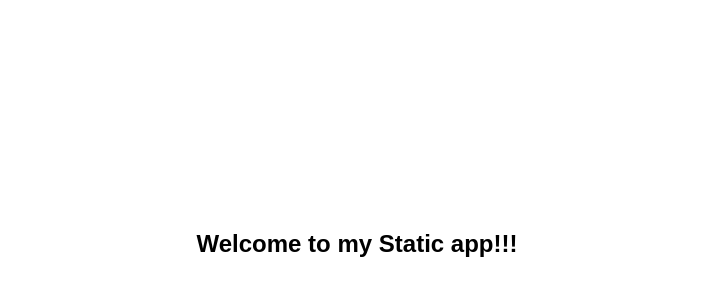
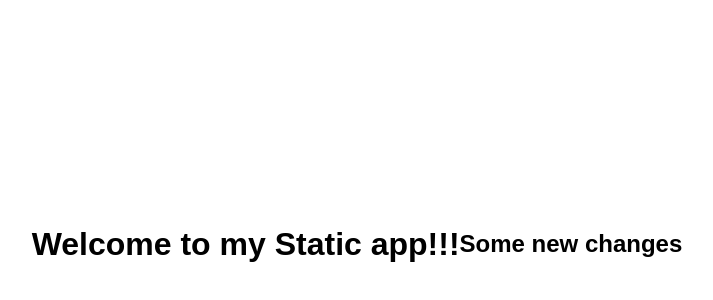
Before and after one commit to noobmasterz101/my-static-app, a website: page index.html in a window 1280 px wide. Shown: the part 156-456 px from the top of the page, without its empty margins (283-996 px from the left). Drawn offline with Linux system fonts and the light colour scheme.

Commit message:
add node.js

```diff
--- a/index.html
+++ b/index.html
@@ -21,8 +21,9 @@
     </style>
 </head>
 <body>
-    <div>
+    <h1>
         Welcome to my Static app!!!
-    </div>
+    </h1>
+    <div>Some new changes</div>
 </body>
 </html>
```
Also changed, not shown: package.json (added, +20 -0 lines), .github/workflows/deploy.yml.
